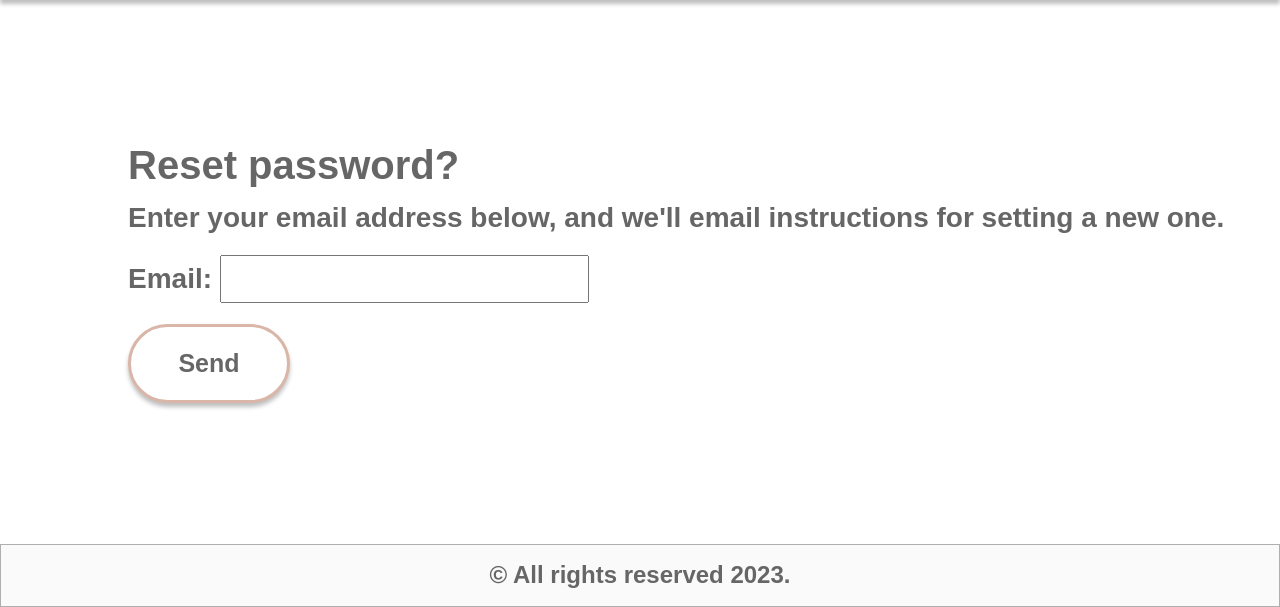
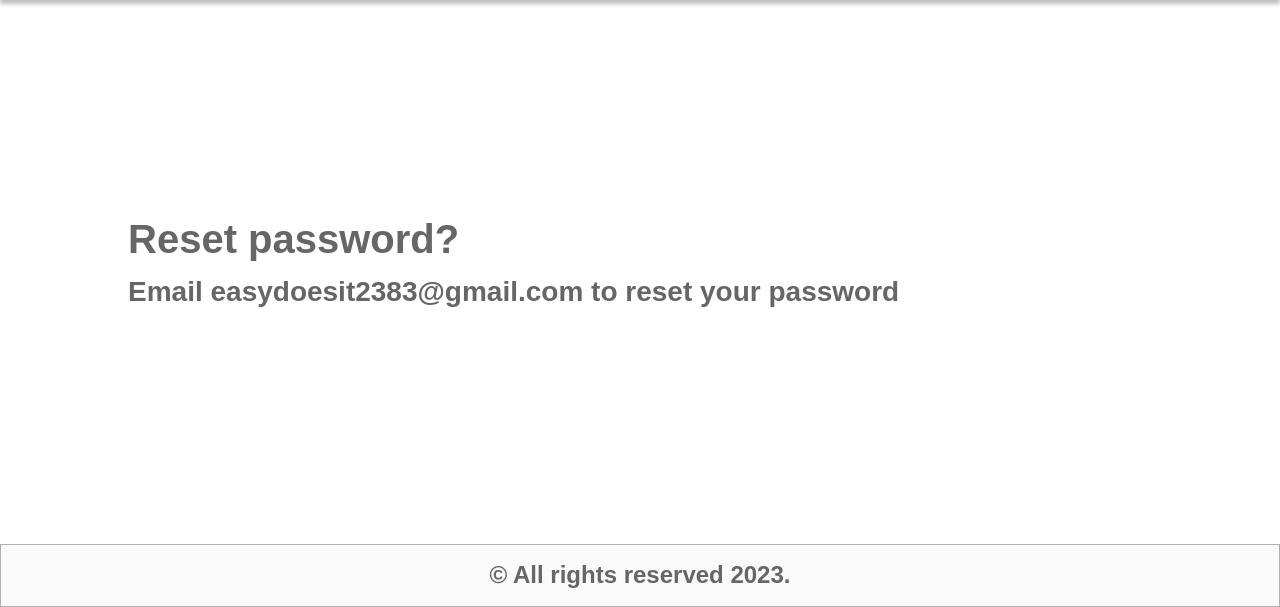
Before and after one commit to Ajmakare/LisaProject, a Django app: page /reset_password in a window 1280 px wide. Shown: the part 193-800 px from the top of the page. Run offline with Django 4.2, Linux system fonts and the light colour scheme; parts of the project's set-up code (start-up, migrations or seed data) failed here and were passed over; some libraries are stand-ins or nearby versions; some web fonts are replaced.

Commit message:
Password reset form change

```diff
--- a/LisaApp/templates/registration/password_reset_form.html
+++ b/LisaApp/templates/registration/password_reset_form.html
@@ -28,11 +28,7 @@
 
     <form  id = "reset_password_form" method="POST">
         <h1 style = "font-weight: bolder;">Reset password?</h1>
-        <p>Enter your email address below, and we'll email instructions for setting a new one.</p>
-
-        {% csrf_token %}
-        {{ form.as_p }}
-        <input id = 'login_button' class = 'btn btn-primary' type="submit" value="Send">
+        <p>Email easydoesit2383@gmail.com to reset your password </p>
       </form>
     <div id = 'footer'>
         <p id = 'footer_text'>© All rights reserved 2023.</p>
```
